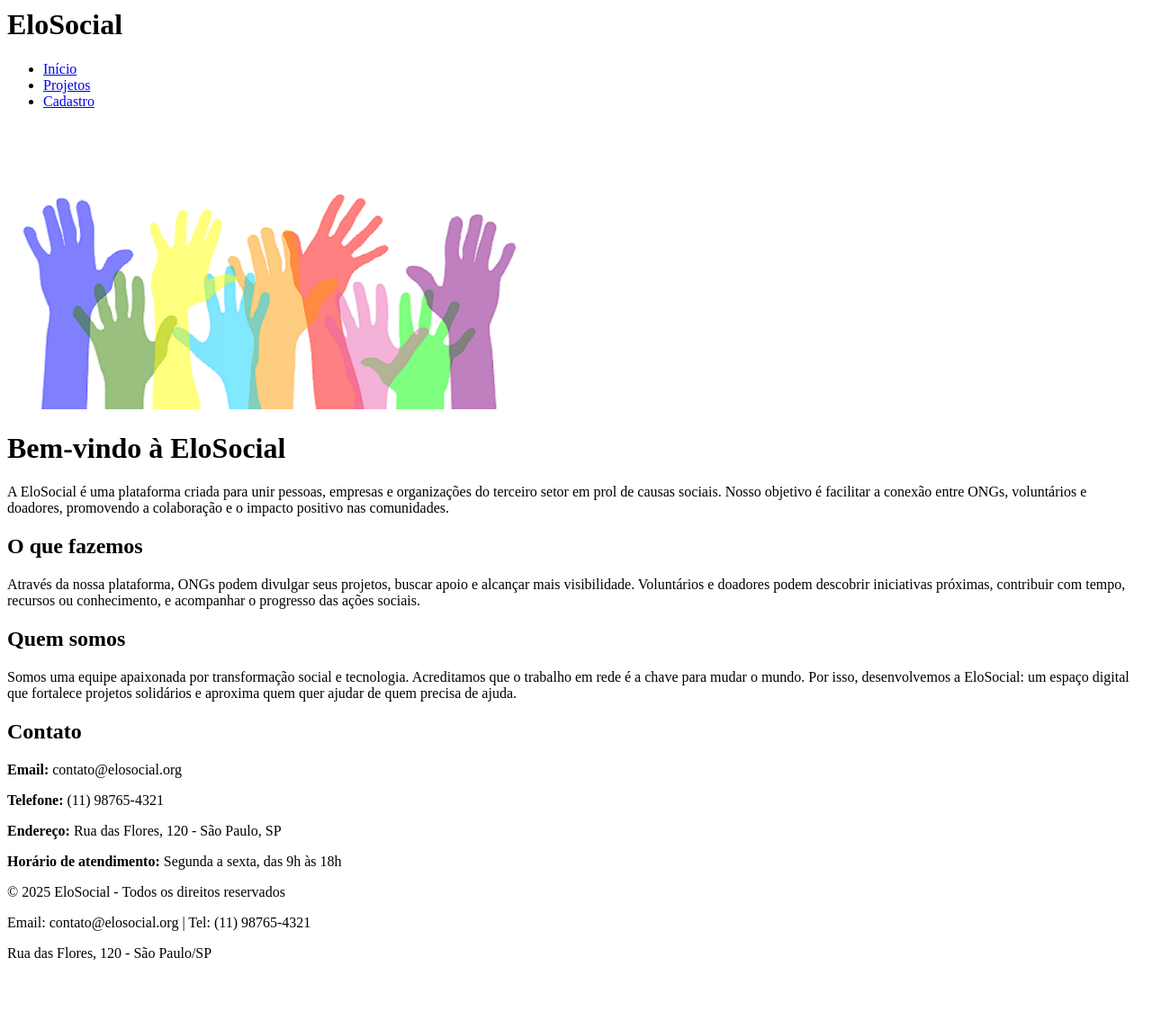
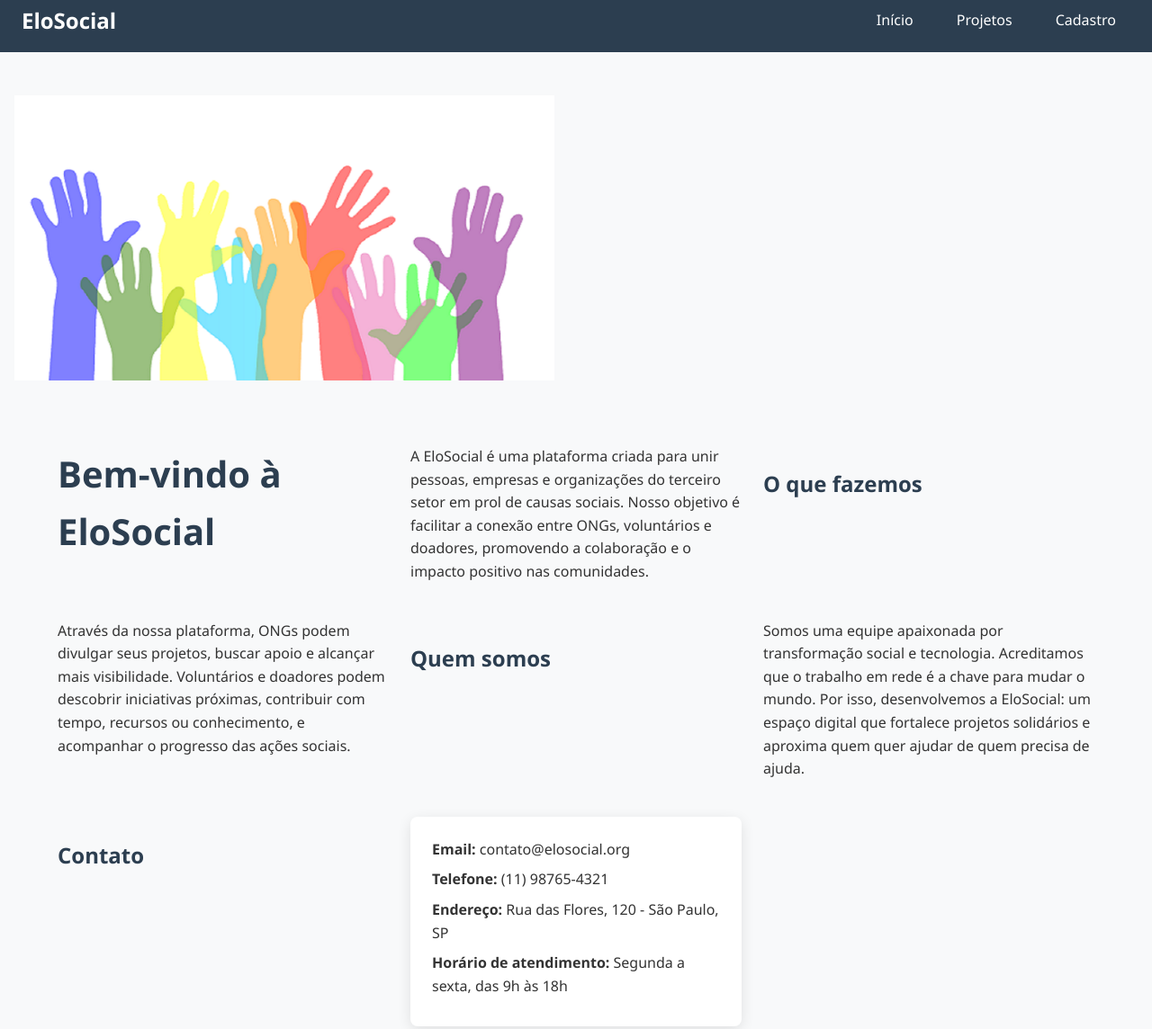
Before and after one commit to Wallace-Dias/EloSocial, a plain HTML site: page index.html in a window 1280 px wide. Shown: the part 12-1156 px from the top of the page at 90% size. Before the commit the page ends 1097 px from the top, so only its background shows below. Drawn offline with Linux system fonts and the light colour scheme.

Commit message:
feat: adiciona sistema de design base e layout responsivo inicial

```diff
--- a/css/style.css
+++ b/css/style.css
@@ -1,173 +1,262 @@
 /* ============================
-   1. Variáveis do Design System
+   SISTEMA DE DESIGN
    ============================ */
 :root {
-  /* Paleta de cores */
+  /* Cores */
   --cor-primaria: #3498db;
   --cor-secundaria: #2c3e50;
-  --cor-terciaria: #e74c3c;
-  --cor-quaternaria: #27ae60;
-  --cor-neutra-1: #ffffff;
-  --cor-neutra-2: #f5f5f5;
-  --cor-neutra-3: #cccccc;
-  --cor-neutra-4: #333333;
+  --cor-sucesso: #27ae60;
+  --cor-erro: #e74c3c;
+  --cor-aviso: #f1c40f;
+  --cor-fundo: #f8f9fa;
+  --cor-texto: #333;
+  --cor-neutra: #e0e0e0;
 
   /* Tipografia */
-  --fonte-titulo-xl: 2.5rem;
-  --fonte-titulo-lg: 2rem;
-  --fonte-titulo-md: 1.5rem;
+  --fonte-principal: 'Segoe UI', Roboto, sans-serif;
+  --fonte-titulo: 2rem;
+  --fonte-subtitulo: 1.5rem;
   --fonte-corpo: 1rem;
-  --fonte-pequena: 0.875rem;
+  --fonte-menor: 0.875rem;
+  --fonte-grande: 2.5rem;
 
-  /* Espaçamento modular */
-  --espacamento-xxs: 8px;
-  --espacamento-xs: 16px;
-  --espacamento-sm: 24px;
-  --espacamento-md: 32px;
-  --espacamento-lg: 48px;
-  --espacamento-xl: 64px;
+  /* Espaçamentos (escala modular 8px) */
+  --esp-1: 0.5rem;
+  --esp-2: 1rem;
+  --esp-3: 1.5rem;
+  --esp-4: 2rem;
+  --esp-5: 3rem;
+  --esp-6: 4rem;
 
   /* Bordas e sombras */
-  --border-radius: 8px;
-  --sombra-suave: 0 2px 10px rgba(0, 0, 0, 0.1);
-  --sombra-media: 0 4px 20px rgba(0, 0, 0, 0.15);
+  --radius: 8px;
+  --sombra: 0 4px 15px rgba(0, 0, 0, 0.1);
 }
 
 /* ============================
-   2. Reset básico
+   RESET BÁSICO E GLOBAL
    ============================ */
 * {
-  box-sizing: border-box;
   margin: 0;
   padding: 0;
-  font-family: 'Arial', sans-serif;
+  box-sizing: border-box;
+}
+
+body {
+  font-family: var(--fonte-principal);
+  font-size: var(--fonte-corpo);
+  color: var(--cor-texto);
+  background-color: var(--cor-fundo);
+  line-height: 1.6;
+}
+
+img {
+  max-width: 100%;
+  display: block;
+}
+
+a {
+  color: inherit;
+  text-decoration: none;
+}
+
+ul {
+  list-style: none;
 }
 
 /* ============================
-   3. Menu Horizontal
+   CABEÇALHO / MENU
    ============================ */
 .menu-horizontal {
-  background: rgba(255, 255, 255, 0.95);
-  backdrop-filter: blur(10px);
+  background: var(--cor-secundaria);
+  color: white;
+  display: flex;
+  align-items: center;
+  justify-content: space-between;
+  padding: var(--esp-2) var(--esp-3);
   position: sticky;
   top: 0;
-  z-index: 1000;
+  z-index: 100;
+}
+
+.menu-horizontal h1 {
+  font-size: var(--fonte-subtitulo);
+  font-weight: 700;
 }
 
 .menu-lista {
   display: flex;
-  justify-content: center;
-  list-style: none;
-  height: 60px;
+  gap: var(--esp-2);
 }
 
 .menu-link {
-  display: block;
-  padding: 1rem 1.5rem;
-  color: var(--cor-neutra-4);
-  text-decoration: none;
+  color: white;
+  padding: var(--esp-1) var(--esp-2);
+  border-radius: var(--radius);
+  transition: background 0.3s ease;
+}
+
+.menu-link:hover,
+.menu-link:focus {
+  background: var(--cor-primaria);
+}
+
+/* Botão do menu (mobile) */
+.menu-toggle {
+  display: none;
+  background: none;
+  border: none;
+  color: white;
+  font-size: 1.5rem;
+  cursor: pointer;
+}
+
+/* ============================
+   IMAGEM PRINCIPAL
+   ============================ */
+.imagem-principal {
+  text-align: center;
+  margin: var(--esp-4) auto;
+  padding: 0 var(--esp-2);
+}
+
+/* ============================
+   CONTEÚDO PRINCIPAL
+   ============================ */
+.container {
+  width: 100%;
+  max-width: 1200px;
+  margin: 0 auto;
+  padding: var(--esp-3);
+}
+
+.conteudo-principal h1 {
+  font-size: var(--fonte-grande);
+  color: var(--cor-secundaria);
+  margin-bottom: var(--esp-2);
+}
+
+.conteudo-principal h2 {
+  font-size: var(--fonte-subtitulo);
+  color: var(--cor-secundaria);
+  margin-top: var(--esp-3);
+  margin-bottom: var(--esp-1);
+}
+
+.conteudo-principal p {
+  margin-bottom: var(--esp-2);
+}
+
+/* Lista de contatos */
+.contato-info {
+  background: white;
+  border-radius: var(--radius);
+  box-shadow: var(--sombra);
+  padding: var(--esp-3);
+}
+
+.contato-info li {
+  margin-bottom: var(--esp-1);
+}
+
+/* ============================
+   RODAPÉ
+   ============================ */
+.rodape {
+  background: var(--cor-secundaria);
+  color: white;
+  text-align: center;
+  padding: var(--esp-3);
+  margin-top: var(--esp-5);
+  font-size: var(--fonte-menor);
+}
+
+/* ============================
+   BOTÕES PADRÃO
+   ============================ */
+.botao {
+  display: inline-block;
+  padding: var(--esp-1) var(--esp-2);
+  border: none;
+  border-radius: var(--radius);
+  font-weight: 600;
+  cursor: pointer;
   transition: all 0.3s ease;
 }
 
-.menu-link:hover {
-  color: var(--cor-primaria);
+.botao-primario {
+  background: var(--cor-primaria);
+  color: white;
+}
+
+.botao-primario:hover {
+  background: #2980b9;
   transform: translateY(-2px);
+  box-shadow: var(--sombra);
 }
 
 /* ============================
-   4. Botões
+   GRID E FLEX
    ============================ */
-.botao-primario {
-  background: var(--cor-primaria);
-  color: var(--cor-neutra-1);
-  border-radius: var(--border-radius);
-  padding: var(--espacamento-xs) var(--espacamento-md);
-  box-shadow: var(--sombra-suave);
-  cursor: pointer;
-  font-weight: 600;
-  transition: all 0.3s ease;
-}
-
-.botao-primario:hover {
-  transform: translateY(-2px);
-  box-shadow: var(--sombra-media);
+main {
+  display: grid;
+  grid-template-columns: 1fr;
+  gap: var(--esp-3);
 }
 
 /* ============================
-   5. Card de Projeto
+   RESPONSIVIDADE
    ============================ */
-.card {
-  background: var(--cor-neutra-1);
-  border-radius: var(--border-radius);
-  box-shadow: var(--sombra-suave);
-  overflow: hidden;
-  transition: all 0.3s ease;
+
+/* Tablets */
+@media (min-width: 768px) {
+  .menu-toggle {
+    display: none;
   }
 
-.card:hover {
-  transform: translateY(-8px);
-  box-shadow: var(--sombra-media);
+  .menu-lista {
+    display: flex;
   }
 
-.card__imagem img {
-  width: 100%;
-  height: 200px;
-  object-fit: cover;
+  main {
+    grid-template-columns: repeat(2, 1fr);
   }
 
-.card__conteudo {
-  padding: var(--espacamento-md);
+  .imagem-principal {
+    margin: var(--esp-5) auto;
+  }
 }
 
-.card__titulo {
-  font-size: var(--fonte-titulo-md);
-  font-weight: 600;
-  margin-bottom: var(--espacamento-xxs);
+/* Desktops grandes */
+@media (min-width: 1024px) {
+  main {
+    grid-template-columns: repeat(3, 1fr);
   }
 
-.card__descricao {
-  font-size: var(--fonte-corpo);
-  color: var(--cor-neutra-4);
+  .conteudo-principal {
+    grid-column: span 3;
+  }
 }
 
-/* ============================
-   6. Formulário
-============================ */
-.formulario {
-  max-width: 500px;
-  margin: 0 auto;
-  padding: var(--espacamento-lg);
-  background: var(--cor-neutra-1);
-  border-radius: var(--border-radius);
-  box-shadow: var(--sombra-suave);
+/* Mobile */
+@media (max-width: 767px) {
+  .menu-lista {
+    display: none;
+    flex-direction: column;
+    background: var(--cor-secundaria);
+    position: absolute;
+    top: 60px;
+    right: 0;
+    width: 60%;
+    padding: var(--esp-2);
+    box-shadow: var(--sombra);
   }
 
-.campo-entrada {
-  width: 100%;
-  padding: 1rem;
-  border: 2px solid var(--cor-neutra-3);
-  border-radius: var(--border-radius);
-  font-size: var(--fonte-corpo);
-  margin-bottom: var(--espacamento-sm);
-  outline: none;
-  transition: all 0.3s ease;
+  .menu-lista.ativo {
+    display: flex;
   }
 
-.campo-entrada:focus {
-  border-color: var(--cor-primaria);
-  box-shadow: 0 0 0 3px rgba(52, 152, 219, 0.1);
-}
-
-/* ============================
-   7. Responsividade
-============================ */
-@media (max-width: 768px) {
-  .menu-lista {
-    flex-direction: column;
-    height: auto;
-  }
-
-  .card {
-    margin-bottom: var(--espacamento-md);
+  .menu-toggle {
+    display: block;
   }
 }
--- a/index.html
+++ b/index.html
@@ -4,52 +4,63 @@
   <meta charset="UTF-8">
   <meta name="viewport" content="width=device-width, initial-scale=1.0">
   <title>EloSocial</title>
+  <link rel="stylesheet" href="css/style.css">
 </head>
 <body>
   <!-- CABEÇALHO / MENU -->
-  <header>
-    <h1>EloSocial</h1>
-    <nav>
-      <ul>
-        <li><a href="index.html">Início</a></li>
-        <li><a href="projetos.html">Projetos</a></li>
-        <li><a href="cadastro.html">Cadastro</a></li>
+  <header class="menu-horizontal">
+    <h1 id="cabecalho-principal">EloSocial</h1>
+    <button class="menu-toggle" aria-label="Abrir menu">&#9776;</button>
+    <nav aria-label="Menu principal">
+      <ul class="menu-lista">
+        <li><a class="menu-link" href="index.html">Início</a></li>
+        <li><a class="menu-link" href="projetos.html">Projetos</a></li>
+        <li><a class="menu-link" href="cadastro.html">Cadastro</a></li>
       </ul>
     </nav>
   </header>
 
   <!-- IMAGEM PRINCIPAL -->
-  <div>
+  <section class="imagem-principal">
     <picture>
-      <!-- versão otimizada (WebP) -->
       <source srcset="img/inicio.webp" type="image/webp">
-      <!-- versão alternativa (PNG) -->
       <source srcset="img/inicio.png" type="image/png">
-      <!-- imagem padrão se o navegador não suportar <picture> -->
       <img src="img/inicio.png" alt="Voluntários ajudando em um projeto social" width="600" loading="lazy">
     </picture>
-  </div>
+  </section>
 
   <!-- CONTEÚDO PRINCIPAL -->
-  <main>
+  <main class="conteudo-principal container">
     <h1>Bem-vindo à EloSocial</h1>
-    <p>A EloSocial é uma plataforma criada para unir pessoas, empresas e organizações do terceiro setor em prol de causas sociais. Nosso objetivo é facilitar a conexão entre ONGs, voluntários e doadores, promovendo a colaboração e o impacto positivo nas comunidades.</p>
+    <p>
+      A EloSocial é uma plataforma criada para unir pessoas, empresas e organizações do terceiro setor em prol de causas sociais.
+      Nosso objetivo é facilitar a conexão entre ONGs, voluntários e doadores, promovendo a colaboração e o impacto positivo nas comunidades.
+    </p>
 
     <h2>O que fazemos</h2>
-    <p>Através da nossa plataforma, ONGs podem divulgar seus projetos, buscar apoio e alcançar mais visibilidade. Voluntários e doadores podem descobrir iniciativas próximas, contribuir com tempo, recursos ou conhecimento, e acompanhar o progresso das ações sociais.</p>
+    <p>
+      Através da nossa plataforma, ONGs podem divulgar seus projetos, buscar apoio e alcançar mais visibilidade.
+      Voluntários e doadores podem descobrir iniciativas próximas, contribuir com tempo, recursos ou conhecimento,
+      e acompanhar o progresso das ações sociais.
+    </p>
 
     <h2>Quem somos</h2>
-    <p>Somos uma equipe apaixonada por transformação social e tecnologia. Acreditamos que o trabalho em rede é a chave para mudar o mundo. Por isso, desenvolvemos a EloSocial: um espaço digital que fortalece projetos solidários e aproxima quem quer ajudar de quem precisa de ajuda.</p>
+    <p>
+      Somos uma equipe apaixonada por transformação social e tecnologia. Acreditamos que o trabalho em rede é a chave para mudar o mundo.
+      Por isso, desenvolvemos a EloSocial: um espaço digital que fortalece projetos solidários e aproxima quem quer ajudar de quem precisa de ajuda.
+    </p>
 
     <h2 id="contato">Contato</h2>
-    <p><strong>Email:</strong> contato@elosocial.org</p>
-    <p><strong>Telefone:</strong> (11) 98765-4321</p>
-    <p><strong>Endereço:</strong> Rua das Flores, 120 - São Paulo, SP</p>
-    <p><strong>Horário de atendimento:</strong> Segunda a sexta, das 9h às 18h</p>
+    <ul class="contato-info">
+      <li><strong>Email:</strong> contato@elosocial.org</li>
+      <li><strong>Telefone:</strong> (11) 98765-4321</li>
+      <li><strong>Endereço:</strong> Rua das Flores, 120 - São Paulo, SP</li>
+      <li><strong>Horário de atendimento:</strong> Segunda a sexta, das 9h às 18h</li>
+    </ul>
   </main>
 
   <!-- RODAPÉ -->
-  <footer>
+  <footer class="rodape">
     <p>&copy; 2025 EloSocial - Todos os direitos reservados</p>
     <p>Email: contato@elosocial.org | Tel: (11) 98765-4321</p>
     <p>Rua das Flores, 120 - São Paulo/SP</p>
```
Lines whose indentation alone changed are shown as unchanged.
